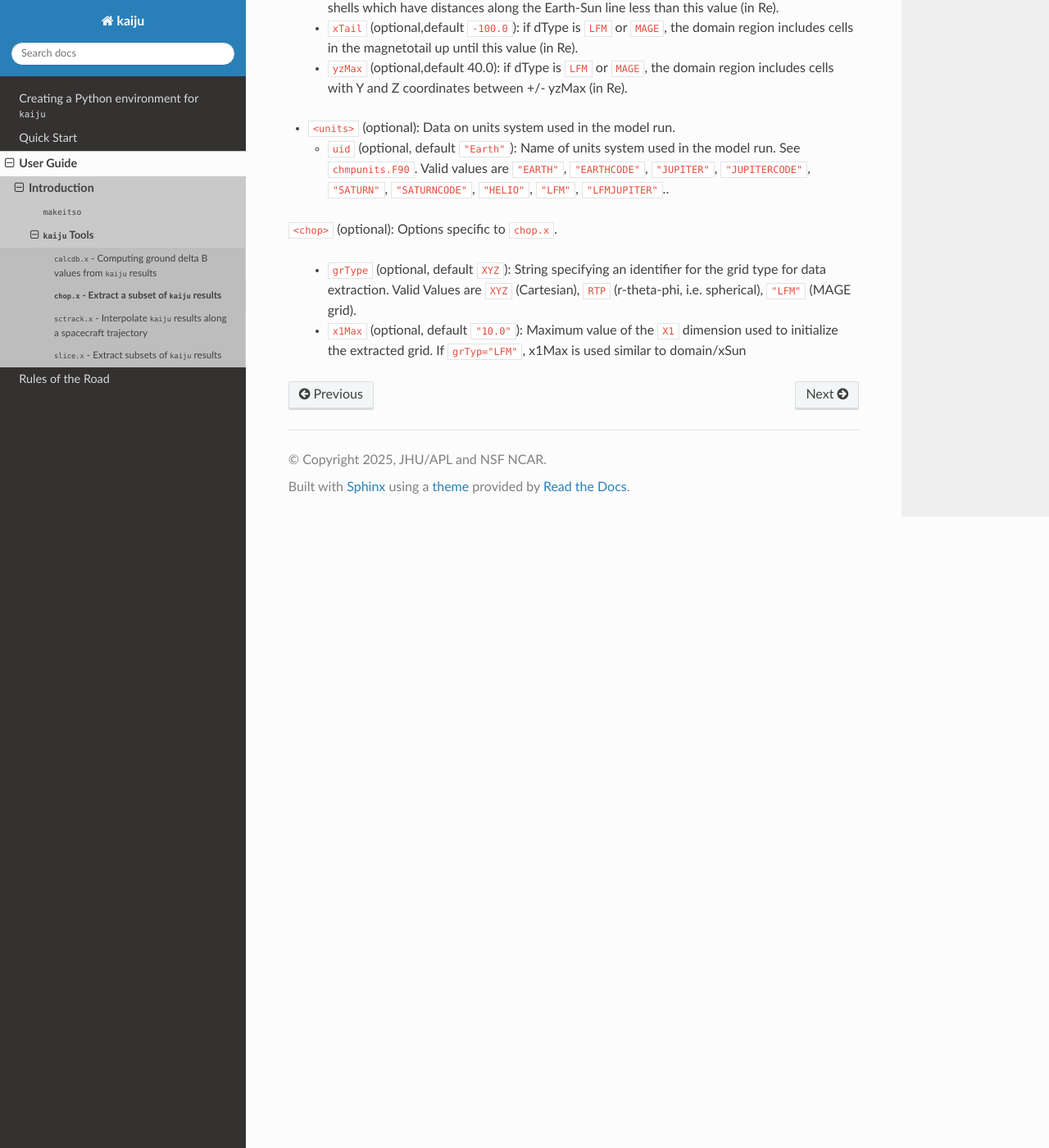
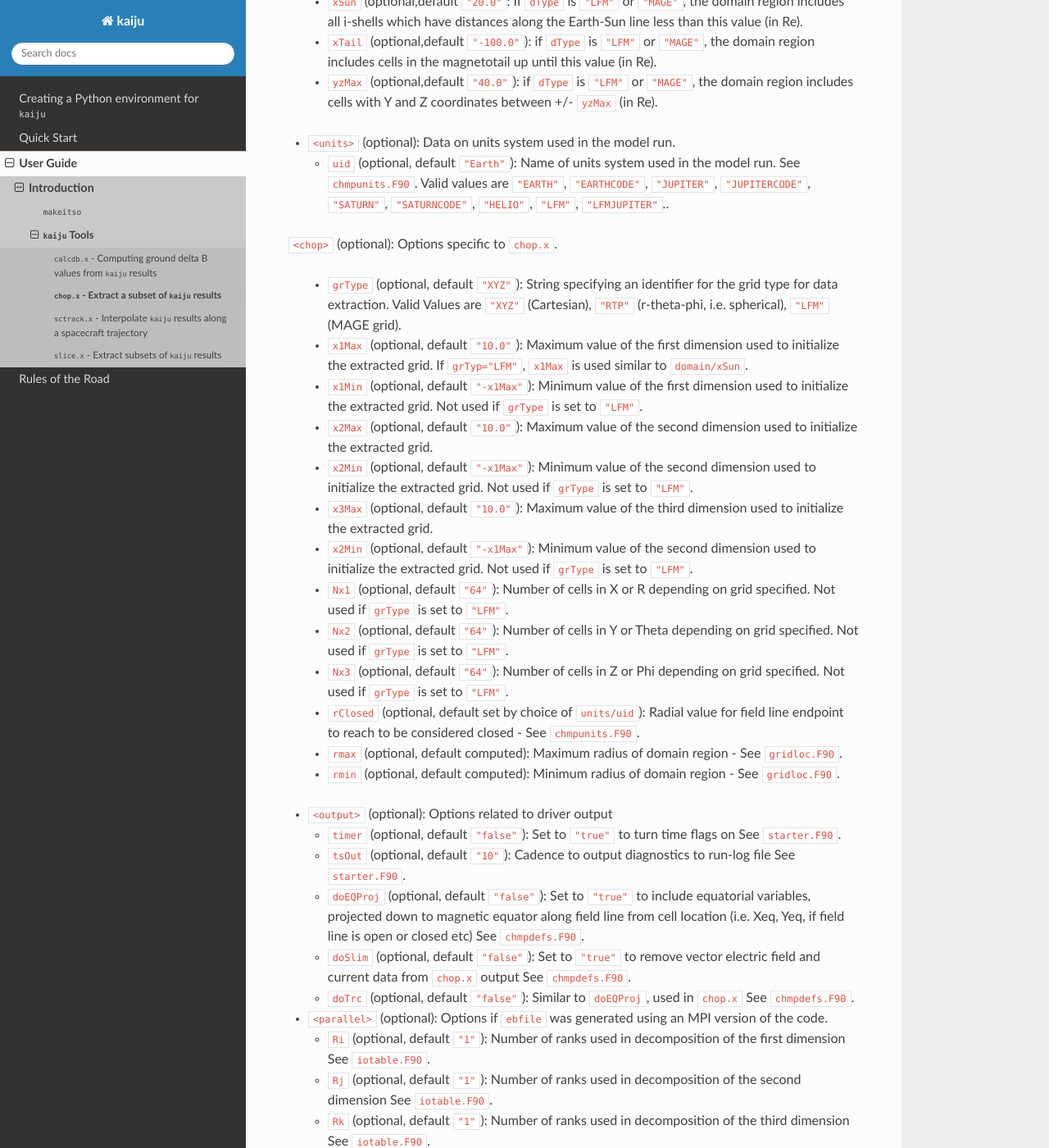
Before and after one commit to rgorby/MAGE, a Sphinx documentation site: the page built from docs/source/userGuide/kaijuTools/chop.rst, in a window 1280 px wide and 1400 px high, scrolled down 2321 px. Shown: the whole window at 82% size. Built offline with Sphinx 7.4.7 and the Read the Docs theme 3.1.0, drawn with Linux system fonts in a browser that asks for light colours; some of the changed text lies outside the part shown.

Commit message:
Added file for chop.x.

```diff
--- a/docs/source/userGuide/kaijuTools/chop.rst
+++ b/docs/source/userGuide/kaijuTools/chop.rst
@@ -6,9 +6,9 @@ Introduction
 ------------
 
 ``chop.x`` is a compiled tool that extracts a 3D portion of the domain from
-``kaiju`` output on either the MAGE grid or interpolated onto a cartesian or a
+``kaiju`` output on either the MAGE grid or interpolated onto a Cartesian or a
 spherical grid. ``chop.x`` also performs additional calculations such as field
-line tracing. Output is to an hdf5 file that can be visualized and analyzed
+line tracing. Output is to an HDF5 file that can be visualized and analyzed
 similarly to ``kaiju`` output files.
 
 
@@ -44,12 +44,13 @@ The XML file read by ``calcdb.x`` should look something like this (file
 
 .. code-block:: xml
 
+    <?xml version="1.0"?>
     <Kaiju>
         <Chimp>
             <sim runid="geospace"/>
-            <time T0="3600.0" dt="30.0" tFin="39600.5"/>
+            <time T0="0.0" dt="30.0" tFin="3600.0"/>
             <fields doMHD="T" ebfile="geospace" grType="LFM" isMPI="T"/>
-            <parallel Ri="4" Rj="4" Rk="1"/>
+            <parallel Ri="2" Rj="2" Rk="1"/>
             <domain dtype="LFMCYL" xSun="30.0" xTail="-50.0" yzMax="30.0"/>
             <units uid="EARTH"/>
             <chop grType="RTP" x1Max="15.0" x1Min="2.25" x2Max="180" x2Min="0"
@@ -78,49 +79,50 @@ The elements and attributes of the XML file are described below.
 * ``<sim>`` (optional): Specify identifying information for the ``kaiju``
   results`` to use,
 
-  * ``runid`` (optional, default ``Sim``): String specifying the runid for
+  * ``runid`` (optional, default ``"Sim"``): String specifying the runid for
     the ``kaiju`` results to use as the basis for the extraction.
 
 * ``<time>`` (optional): Specify time range and interval for extraction.
 
-  * ``T0`` (optional, default ``0.0``): Start time (simulated seconds) for
+  * ``T0`` (optional, default ``"0.0"``): Start time (simulated seconds) for
     extraction, relative to start of simulation results used as input.
 
-  * ``dt`` (optional, default ``1.0``): Time interval and output cadence
+  * ``dt`` (optional, default ``"1.0"``): Time interval and output cadence
     (simulated seconds) for extraction.
 
-  * ``tFin`` (optional, default ``60.0``): Stop time (simulated seconds) for
+  * ``tFin`` (optional, default ``"60.0"``): Stop time (simulated seconds) for
     extraction, relative to start of simulation results used as input.
 
 ``<fields>`` (required): Describes the results from a MAGE model run.
 
-  * ``doMHD`` (optional, default ``false``): Set to ``true`` to pass the
-    full set of magnetohydrodynamic variables to ``chop.x``, rather than just
-    the electric and magnetic fields. Includes velocity vector, density and
+  * ``doMHD`` (optional, default ``"F"``): Set to ``T`` to pass the full set
+    of magnetohydrodynamic variables to ``chop.x``, rather than just the
+    electric and magnetic fields. Includes velocity vector, density and
     pressure in the output file. See ``ebtypes.F90``.
 
-  * ``ebfile`` (optional, default ``ebdata``): Root name for HDF5 files
+  * ``ebfile`` (optional, default ``"ebdata"``): Root name for HDF5 files
     containing the results produced by a MAGE model run. This is usually the
     same as the runid.
 
-  * ``grType`` (optional, default ``EGG``): String specifying grid type used
-    by the MAGE output files. Valid values are ``EGG``, ``LFM``, ``SPH``. If
-    the string is not one of the supported grid types, the default value
-    (``EGG``) is used, and a warning message is printed. Note that for a
-    magnetosphere simulation, the ``grType`` is nearly always ``LFM``.
+  * ``grType`` (optional, default ``"EGG"``): String specifying grid type used
+    by the MAGE output files. Valid values are ``"EGG"``, ``"LFM"``,
+    ``"SPH"``. If the string is not one of the supported grid types, the
+    default value (``"EGG"``) is used, and a warning message is printed. Note
+    that for a magnetosphere simulation, the ``grType`` is nearly always
+    ``"LFM"``.
 
-  * ``isMPI`` (optional): If ``T``, the MAGE results are from an MPI run.
+  * ``isMPI`` (optional): If ``"T"``, the MAGE results are from an MPI run.
 
 * ``<parallel>`` (required): Describes the MPI decomposition of MAGE model
   run.
 
-  * ``Ri`` (optional, default ``1``): Number of ranks used in MPI
+  * ``Ri`` (optional, default ``"1"``): Number of ranks used in MPI
     decomposition  of ``i`` dimension.
 
-  * ``Rj`` (optional, default ``1``): Number of ranks used in MPI
+  * ``Rj`` (optional, default ``"1"``): Number of ranks used in MPI
     decomposition of ``j`` dimension.
 
-  * ``Rk`` (optional, default ``1``): Number of ranks used in MPI
+  * ``Rk`` (optional, default ``"1"``): Number of ranks used in MPI
     decomposition of ``k`` dimension.
 
 ``<domain>`` (optional): Options for the problem domain
@@ -131,16 +133,16 @@ The elements and attributes of the XML file are described below.
     needed - See ``gridloc.F90``. Valid values are ``"SPH"``, ``"LFM"``,
     ``"LFMCYL"``, ``"MAGE"``, ``"EGG"``, ``"ELL"``.
 
-  * ``xSun`` (optional,default ``20.0``: If dType is ``LFM`` or ``MAGE``, the
-    domain region includes all i-shells which have distances along the
-    Earth-Sun line less than this value (in Re).
+  * ``xSun`` (optional,default ``"20.0"``: If ``dType`` is ``"LFM"`` or
+    ``"MAGE"``, the domain region includes all i-shells which have distances
+    along the Earth-Sun line less than this value (in Re).
 
-  * ``xTail`` (optional,default ``-100.0``): if dType is ``LFM`` or ``MAGE``,
+  * ``xTail`` (optional,default ``"-100.0"``): if ``dType`` is ``"LFM"`` or ``"MAGE"``,
     the domain region includes cells in the magnetotail up until this value
     (in Re).
 
-  * ``yzMax`` (optional,default 40.0): if dType is ``LFM`` or ``MAGE``, the
-    domain region includes cells with Y and Z coordinates between +/- yzMax
+  * ``yzMax`` (optional,default ``"40.0"``): if ``dType`` is ``"LFM"`` or ``"MAGE"``, the
+    domain region includes cells with Y and Z coordinates between +/- ``yzMax``
     (in Re).
 
 * ``<units>`` (optional): Data on units system used in the model run.
@@ -152,96 +154,109 @@ The elements and attributes of the XML file are described below.
 
 ``<chop>`` (optional): Options specific to ``chop.x``.
 
-  * ``grType`` (optional, default ``XYZ``): String specifying an identifier
-    for the grid type for data extraction. Valid Values are ``XYZ``
-    (Cartesian), ``RTP`` (r-theta-phi, i.e. spherical), ``"LFM"`` (MAGE grid).
+  * ``grType`` (optional, default ``"XYZ"``): String specifying an identifier
+    for the grid type for data extraction. Valid Values are ``"XYZ"``
+    (Cartesian), ``"RTP"`` (r-theta-phi, i.e. spherical), ``"LFM"`` (MAGE grid).
 
-  * ``x1Max`` (optional, default ``"10.0"``): Maximum value of the ``X1``
-    dimension used to initialize the extracted grid. If ``grTyp="LFM"``, x1Max is
-    used similar to domain/xSun
+  * ``x1Max`` (optional, default ``"10.0"``): Maximum value of the first
+    dimension used to initialize the extracted grid. If ``grTyp="LFM"``,
+    ``x1Max`` is used similar to ``domain/xSun``.
 
-.. ``Nx1`` (optional, default ``"64"``): Number of cells in X or R depending on
-.. grid specified. Not used if grType is set to ``"LFM"``.
+  * ``x1Min`` (optional, default ``"-x1Max"``): Minimum value of the first
+    dimension used to initialize the extracted grid. Not used if ``grType`` is
+    set to ``"LFM"``.
 
-.. ``Nx2`` (optional, default ``"64"``): Number of cells in Y or Theta
-.. depending on grid specified. Not used if grType is set to ``"LFM"``.
+  * ``x2Max`` (optional, default ``"10.0"``): Maximum value of the second
+    dimension used to initialize the extracted grid.
 
-.. ``Nx3`` (optional, default ``"64"``): Number of cells in Z or Phi depending
-.. on grid specified. Not used if grType is set to ``"LFM"``.
+  * ``x2Min`` (optional, default ``"-x1Max"``): Minimum value of the second
+    dimension used to initialize the extracted grid. Not used if ``grType`` is
+    set to ``"LFM"``.
 
-.. ``x1Min`` (optional, default ``"-x1Max"``): Minimum value of the X1
-.. dimension used to initialize the chop grid. Not used if grType is set to
-.. ``"LFM"``.
+  * ``x3Max`` (optional, default ``"10.0"``): Maximum value of the third
+    dimension used to initialize the extracted grid.
 
-.. ``x2Max`` (optional, default ``"10.0"``): Maximum value of the X2 dimension
-.. used to initialize the chop grid. Not used if grType is set to ``"LFM"``.
+  * ``x2Min`` (optional, default ``"-x1Max"``): Minimum value of the second
+    dimension used to initialize the extracted grid. Not used if ``grType`` is
+    set to ``"LFM"``.
 
-.. ``x2Min`` (optional, default ``"-x2Max"``): Minimum value of the X2
-.. dimension used to initialize the chop grid. Not used if grType is set to
-.. ``"LFM"``.
+  * ``Nx1`` (optional, default ``"64"``): Number of cells in X or R depending on
+    grid specified. Not used if ``grType`` is set to ``"LFM"``.
 
-.. ``x3Max`` (optional, default ``"10.0"``): Maximum value of the X3 dimension
-.. used to initialize the chop grid. Not used if grType is set to ``"LFM"``.
+  * ``Nx2`` (optional, default ``"64"``): Number of cells in Y or Theta
+    depending on grid specified. Not used if ``grType`` is set to ``"LFM"``.
 
-.. ``x3Min`` (optional, default ``"-x3Max"``): Minimum value of the X3
-.. dimension used to initialize the chop grid. Not used if grType is set to
-.. ``"LFM"``.
+  * ``Nx3`` (optional, default ``"64"``): Number of cells in Z or Phi depending
+    on grid specified. Not used if ``grType`` is set to ``"LFM"``.
 
-.. ``rClosed`` (optional, default set by choice of ``units/uid``): Radial value
-.. for field line endpoint to reach to be considered closed - See
-.. ``chmpunits.F90``.
+  * ``rClosed`` (optional, default set by choice of ``units/uid``): Radial value
+    for field line endpoint to reach to be considered closed - See ``chmpunits.F90``.
 
-.. ``rmax`` (optional, default computed): Maximum radius of Domain region -
-.. See ``gridloc.F90``.
+  * ``rmax`` (optional, default computed): Maximum radius of domain region -
+    See ``gridloc.F90``.
 
-.. ``rmin`` (optional, default computed): Minimum radius of Domain region -
-.. See ``gridloc.F90``.
+  * ``rmin`` (optional, default computed): Minimum radius of domain region -
+    See ``gridloc.F90``.
 
-.. ``<output>`` (optional): Options related to driver output
+* ``<output>`` (optional): Options related to driver output
 
-.. ``timer`` (optional, default ``"false"``): Set to ``"true"`` to turn time
-.. flags on See ``starter.F90``.
+  * ``timer`` (optional, default ``"false"``): Set to ``"true"`` to turn time
+    flags on See ``starter.F90``.
 
-.. ``tsOut`` (optional, default ``"10"``): Cadence to output diagnostics to
-.. run-log file See ``starter.F90``.
+  * ``tsOut`` (optional, default ``"10"``): Cadence to output diagnostics to
+    run-log file See ``starter.F90``.
 
-.. ``doEQProj`` (optional, default ``"false"``): Set to ``.true.`` to include
-.. equatorial variables, projected down to magnetic equator along field line from
-.. cell location (i.e. Xeq,Yeq, if field line is open or closed etc) See
-.. ``chmpdefs.F90``.
+  * ``doEQProj`` (optional, default ``"false"``): Set to ``"true"`` to include
+    equatorial variables, projected down to magnetic equator along field line from
+    cell location (i.e. Xeq, Yeq, if field line is open or closed etc) See
+    ``chmpdefs.F90``.
 
-.. ``doSlim`` (optional, default ``"false"``):  Set to ``"true"`` to remove
-.. vector electric field and current data from slice.x output See
-.. ``chmpdefs.F90``.
+  * ``doSlim`` (optional, default ``"false"``):  Set to ``"true"`` to remove
+    vector electric field and current data from ``chop.x`` output See
+    ``chmpdefs.F90``.
 
-.. ``doTrc`` (optional, default ``"false"``): Similar to doEQProj, used in
-.. chop.x See ``chmpdefs.F90``.
+  * ``doTrc`` (optional, default ``"false"``): Similar to ``doEQProj``, used in
+    ``chop.x`` See ``chmpdefs.F90``.
 
-.. ``<parallel>`` (optional): Options if ebfile was generated using an MPI
-.. version of the code (read if fields/doMPI is set to ``"true"``, file name in
-.. form of ebfile_Ri_Rj_Rk_i_j_k.gam.h5)
+* ``<parallel>`` (optional): Options if ``ebfile`` was generated using an MPI
+  version of the code.
 
-.. ``Ri`` (optional, default ``"1"``): Number of ranks used in decomposition of
-.. ``"i"`` dimension See iotable.F90.
+  * ``Ri`` (optional, default ``"1"``): Number of ranks used in decomposition of
+    the first dimension See ``iotable.F90``.
 
-.. ``Rj`` (optional, default ``"1"``): Number of ranks used in decomposition of
-.. ``"j"`` dimension See iotable.F90.
+  * ``Rj`` (optional, default ``"1"``): Number of ranks used in decomposition of
+    the second dimension See ``iotable.F90``.
 
-.. ``Rk`` (optional, default ``"1"``): Number of ranks used in decomposition of
-.. ``"k"`` dimension See iotable.F90.
+  * ``Rk`` (optional, default ``"1"``): Number of ranks used in decomposition of
+    the third dimension See ``iotable.F90``.
 
-.. ``doOldNaming`` (optional, default ``"false"``): Allow for backward
-.. compatibility for MHD files generated with the now deprecated naming
-.. convention See ``chmpdefs.F90``.
+  * ``doOldNaming`` (optional, default ``"false"``): Allow for backward
+    compatibility for MHD files generated with the now deprecated naming
+    convention See ``chmpdefs.F90``.
 
-.. ``<tracer>`` (optional): Options related to field line tracing performed by
-.. CHIMP
+* ``<tracer>`` (optional): Options related to field line tracing.
 
-.. ``epsds`` (optional, default ``"1.0e-2"``): Tolerance for field line tracing
-.. computations See chmpdefs.F90.
+  * ``epsds`` (optional, default ``"1.0e-2"``): Tolerance for field line tracing
+    computations See ``chmpdefs.F90``.
 
-.. ``<interp>`` (optional): Options related to interpolation
+* ``<interp>`` (optional): Options related to interpolation
 
-.. ``wgt`` (optional, default ``"TSC"``): Sets 1D interpolation type. Valid
-.. values are ``"TSC"`` (1D triangular shaped cloud), ``"LIN"`` (linear),
-.. ``"QUAD"`` (parabolic). See ``starter.F90``.
+  * ``wgt`` (optional, default ``"TSC"``): Sets 1D interpolation type. Valid
+    values are ``"TSC"`` (1D triangular shaped cloud), ``"LIN"`` (linear),
+    ``"QUAD"`` (parabolic). See ``starter.F90``.
+
+
+Running ``chop.x``
+------------------
+
+We can now run ``chop.x`` with the following command:
+
+.. code-block:: bash
+
+  chop.x chop.xml
+
+.. note:: A ``chop.x`` run can be quite long...
+
+The extracted data will be in a new file called ``geospace.eb3.h5``. The file
+can be quite large, depending on the parameters chosen. The XML shown above
+resulted in a file size of 3 GB.
```
